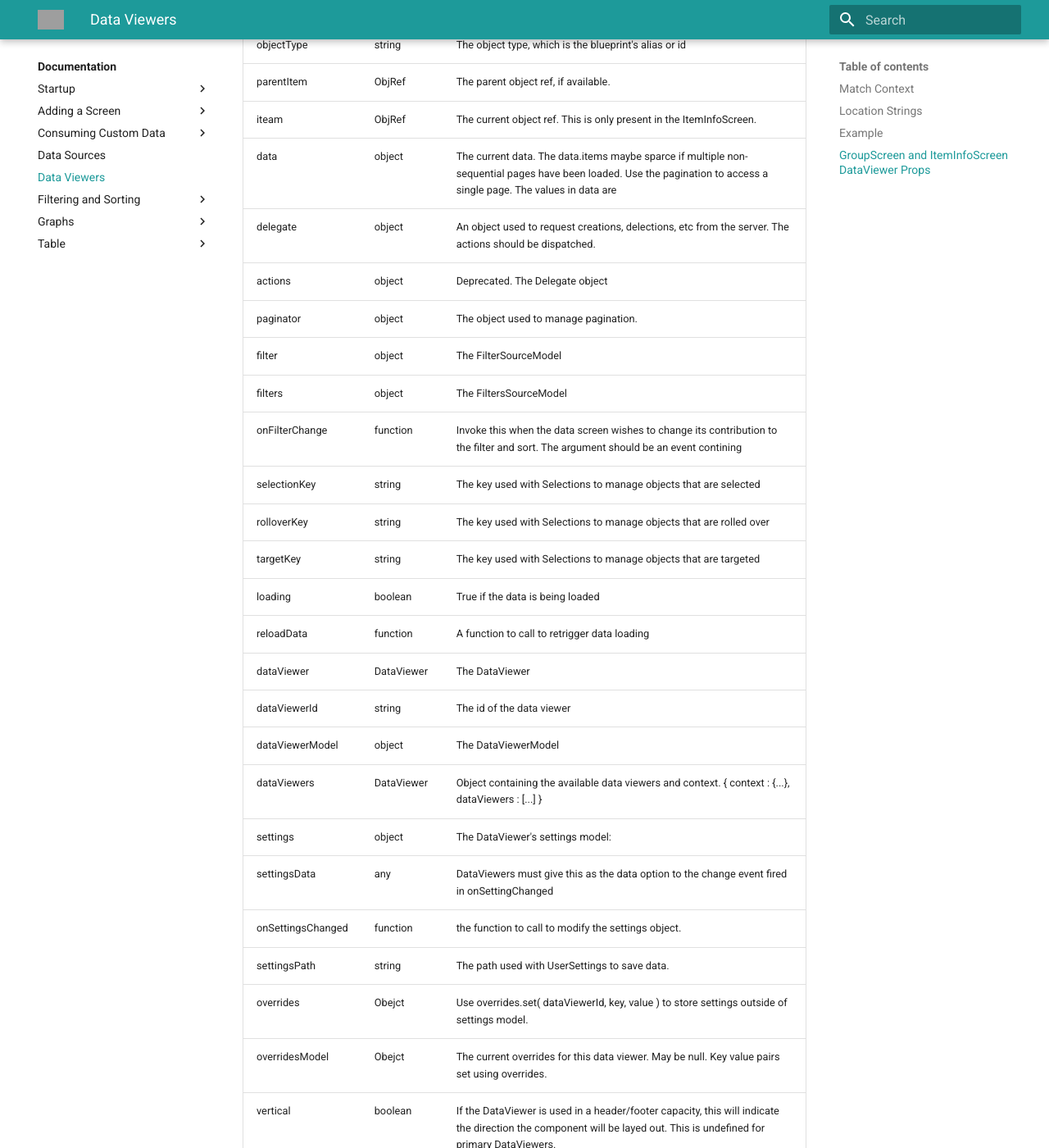
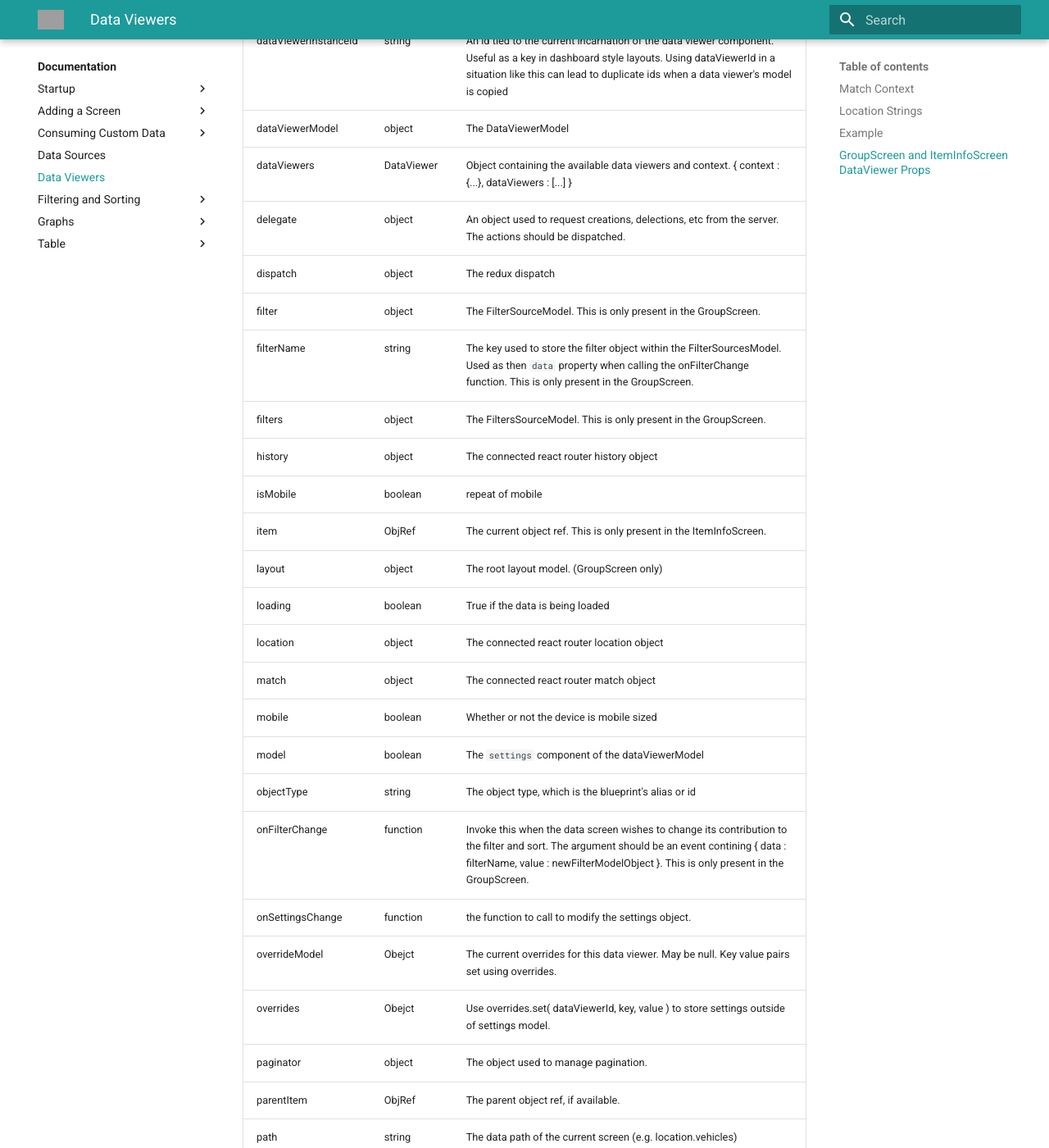
Before and after one commit to Leverege/molten-docs, an MkDocs documentation site: the page built from docs/docs/data-viewers/index.md, in a window 1280 px wide and 1400 px high, scrolled down 4248 px. Shown: the whole window at 82% size. Built offline with MkDocs 1.6.1 and Material for MkDocs 9.7.7, drawn with Linux system fonts in a browser that asks for light colours; the version menu is left out; some of the changed text lies outside the part shown; grey boxes are pictures that could not be loaded.

Commit message:
Update DataViewer Docs

```diff
--- a/docs/docs/data-viewers/index.md
+++ b/docs/docs/data-viewers/index.md
@@ -92,36 +92,44 @@ When a DataViewer is used in a GroupScreen or ItemInfoScreen, the following prop
 | Prop | Type | Description |
 |------|------|-------------|
 | ... | | All of the fields in the [match context]( #match-context)|
-| dispatch | object | The redux dispatch |
-| match | object | The connected react router match object |
-| location | object | The connected react router location object |
-| history | object | The connected react router history object |
-| profile | object | The current users profile |
-| objectType | string | The object type, which is the blueprint's alias or id |
-| parentItem | ObjRef | The parent object ref, if available. |
-| iteam | ObjRef | The current object ref. This is only present in the ItemInfoScreen. |
+| actions | object | Deprecated. The Delegate object |
 | data | object | The current data. The data.items maybe sparce if multiple non-sequential pages have been loaded. Use the pagination to access a single page. The values in data are { status, perPage, page, count, items } |
-| delegate | object | An object used to request creations, delections, etc from the server. The actions should be dispatched. |
-| actions | object | Deprecated. The Delegate object |
-| paginator | object | The object used to manage pagination. |
-| filter | object | The FilterSourceModel  |
-| filters | object | The FiltersSourceModel  |
-| onFilterChange | function | Invoke this when the data screen wishes to change its contribution to the filter and sort. The argument should be an event contining { data : filterName, value : newFilterModelObject } |
-| selectionKey | string | The key used with Selections to manage objects that are selected |
-| rolloverKey | string | The key used with Selections to manage objects that are rolled over |
-| targetKey | string | The key used with Selections to manage objects that are targeted |
-| loading | boolean | True if the data is being loaded |
-| reloadData | function | A function to call to retrigger data loading |
 | dataViewer | DataViewer | The DataViewer |
-| dataViewerId | string | The id of the data viewer |
+| dataViewerId | string | The id of the data from the LayoutModel |
+| dataViewerInstanceId | string | An id tied to the current incarnation of the data viewer component. Useful as a key in dashboard style layouts. Using dataViewerId in a situation like this can lead to duplicate ids when a data viewer's model is copied |
 | dataViewerModel | object | The DataViewerModel |
 | dataViewers | DataViewer | Object containing the available data viewers and context. { context : {...}, dataViewers : [...] } |
+| delegate | object | An object used to request creations, delections, etc from the server. The actions should be dispatched. |
+| dispatch | object | The redux dispatch |
+| filter | object | The FilterSourceModel. This is only present in the GroupScreen.  |
+| filterName | string | The key used to store the filter object within the FilterSourcesModel. Used as then `data` property when calling the onFilterChange function. This is only present in the GroupScreen.  |
+| filters | object | The FiltersSourceModel. This is only present in the GroupScreen.  |
+| history | object | The connected react router history object |
+| isMobile | boolean | repeat of mobile |
+| item | ObjRef | The current object ref. This is only present in the ItemInfoScreen. |
+| layout | object | The root layout model. (GroupScreen only)|
+| loading | boolean | True if the data is being loaded |
+| location | object | The connected react router location object |
+| match | object | The connected react router match object |
+| mobile | boolean | Whether or not the device is mobile sized |
+| model | boolean | The `settings` component of the dataViewerModel |
+| objectType | string | The object type, which is the blueprint's alias or id |
+| onFilterChange | function | Invoke this when the data screen wishes to change its contribution to the filter and sort. The argument should be an event contining { data : filterName, value : newFilterModelObject }. This is only present in the GroupScreen. |
+| onSettingsChange | function | the function to call to modify the settings object.
+| overrideModel | Obejct| The current overrides for this data viewer. May be null. Key value pairs set using overrides. |
+| overrides | Obejct | Use overrides.set( dataViewerId, key, value ) to store settings outside of settings model. |
+| paginator | object | The object used to manage pagination. |
+| parentItem | ObjRef | The parent object ref, if available. |
+| path | string | The data path of the current screen (e.g. location.vehicles) |
+| profile | object | The current users profile |
+| reloadData | function | A function to call to retrigger data loading |
+| rollover | object | The Rollover object containing any rolled-over ObjRefs |
+| rolloverKey | string | The key used with Selections to manage objects that are rolled over |
+| selection | object | The Selection object containing any selected ObjRefs |
+| selectionKey | string | The key used with Selections to manage objects that are selected |
 | settings | object | The DataViewer's settings model: { id, type, settings } |
 | settingsData | any | DataViewers must give this as the data option to the change event fired in onSettingChanged |
-| onSettingsChanged | function | the function to call to modify the settings object.
 | settingsPath | string | The path used with UserSettings to save data. |
-| overrides | Obejct | Use overrides.set( dataViewerId, key, value ) to store settings outside of settings model. |
-| overridesModel | Obejct| The current overrides for this data viewer. May be null. Key value pairs set using overrides. |
+| targetKey | string | The key used with Selections to manage objects that are targeted |
+| targeted | object | The Targeted object containing any targeted ObjRefs |
 | vertical | boolean | If the DataViewer is used in a header/footer capacity, this will indicate the direction the component will be layed out. This is undefined for primary DataViewers. |
-| isMobile | boolean | repeat of mobile |
-| layout | object | The root layout model. (GroupScreen only)|
```
